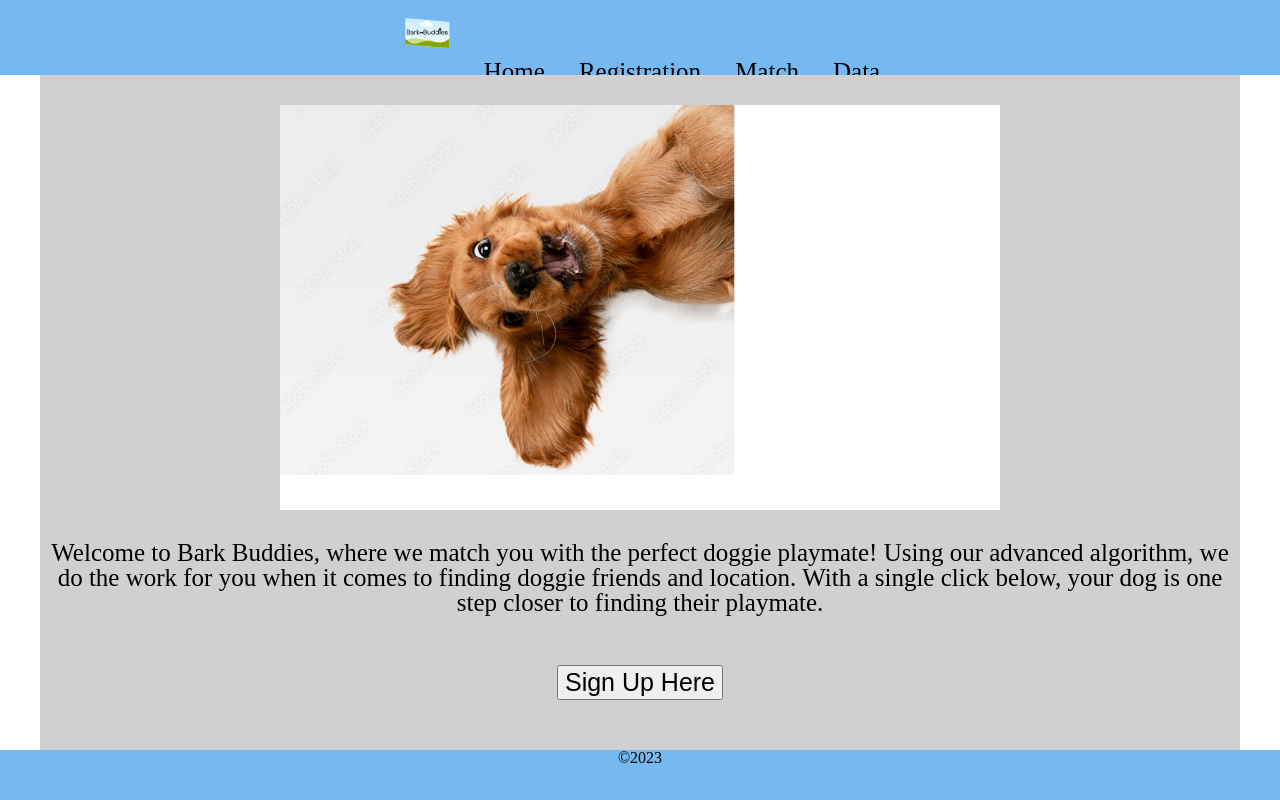
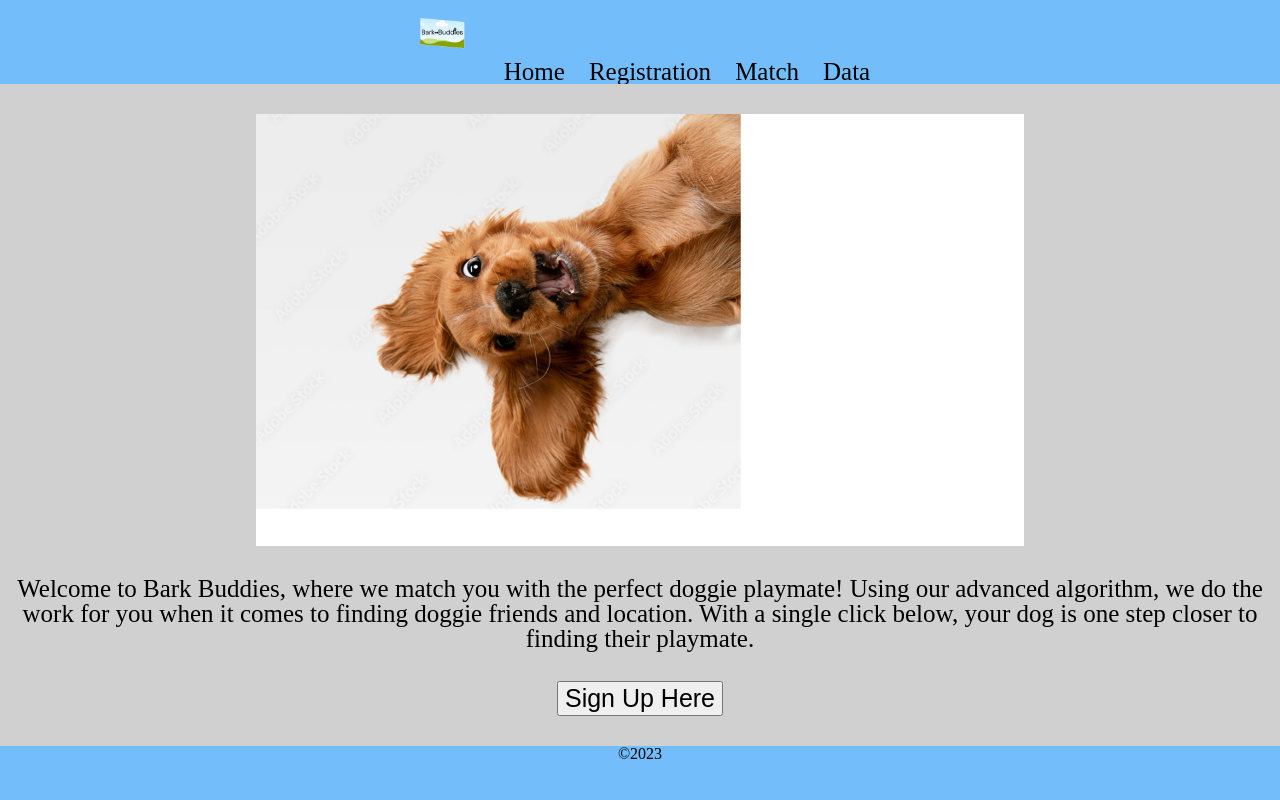
Before and after one commit to Bark-Buddies/Bark-Buddies, a website: page index.html in a window 1280 px wide. Drawn offline with Linux system fonts and the light colour scheme.

Commit message:
fixed sizing for nav

```diff
--- a/stylelanding.css
+++ b/stylelanding.css
@@ -8,42 +8,20 @@
     justify-content: space-between;
 }
 
-header, footer {
-    background-color: rgb(114, 189, 250);
-    color: black;
-    text-align: center;
-    display: flex;
-    justify-content: center;
-    align-items: center;
-    height: 100px;
+nav img {
+    height: auto;
+    width: auto;
+    max-height: 80px;
+    padding-right: 10px;
 }
 
-nav {
-    display: flex;
-    justify-content: center;
-    align-items: center;
-    width: 100%;
-}
-
-nav img {
-    height: 80px;
-    width: auto;
-}
-
-/* Spacing for the nav bar */
-nav a {
-    font-size: 20px;
-    color: black;
-    text-decoration: none;
-   padding: 10px 15px;
-}
-
-main {
+/* See if we want to keep this in here, deleting this makes it look more like what we have on invision */
+/* main {
     width: 1200px;
     align-items: center;
     justify-content: center;
     margin: auto;
-}
+} */
 
 .slideshow-container {
     width: 60%;
@@ -53,20 +31,9 @@
     justify-content: center;
 }
 
-header, footer {
-    background-color: rgb(118, 185, 240);
-    height: 75px;
-}
-
 nav {
     text-align: center;
     justify-content: space-evenly;
-}
-
-nav a {
-    font-size: 25px;
-    color: black;
-    text-decoration: none;
 }
 
 main {
@@ -91,8 +58,32 @@
     font-size: 25px;
 }
 
+header, footer {
+    background-color: rgb(114, 189, 250);
+    color: black;
+    text-align: center;
+    display: flex;
+    justify-content: space-between; /* spreads out the nav items */
+    align-items: center;
+    height: 100px; /* Height of the header */
+    padding: 0 10px; /* Padding to the header*/
+}
+
+nav a {
+    font-size: 25px; /* Adjusts font size in nav bar */
+    color: black;
+    text-decoration: none;
+    margin: 0 10px; /* Margin to space out nav items */
+}
+
+.slideshow-container, .callToAction, p {
+    margin: 30px;
+    text-align: center;
+}
+
 footer {
     display: flex;
-    justify-content: left;
+    justify-content: center; /* Centers footer content */
     align-items: center;
+    height: 75px; /* Adjusts height */
 }
```
